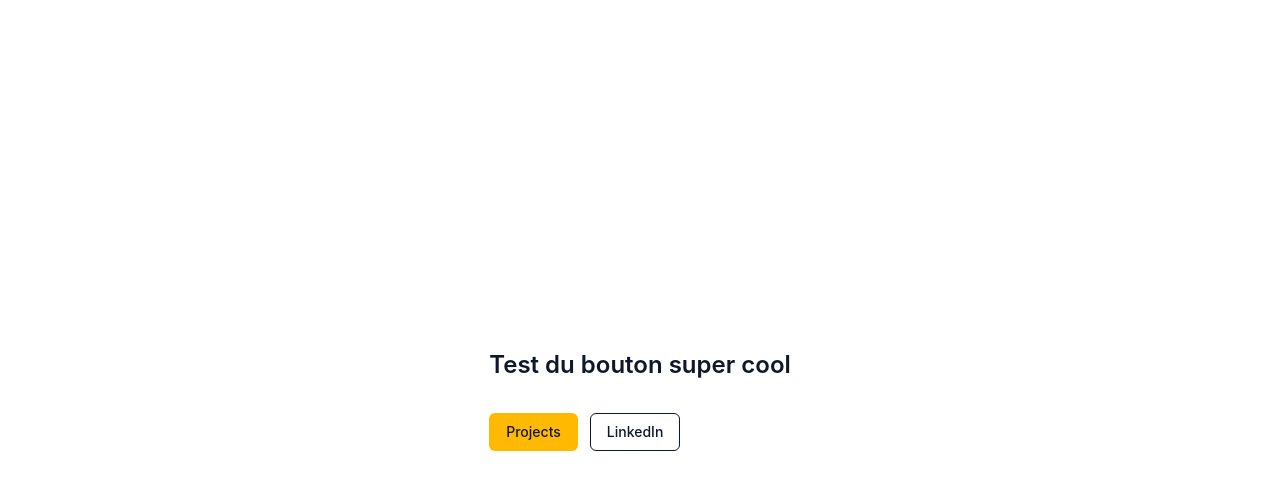
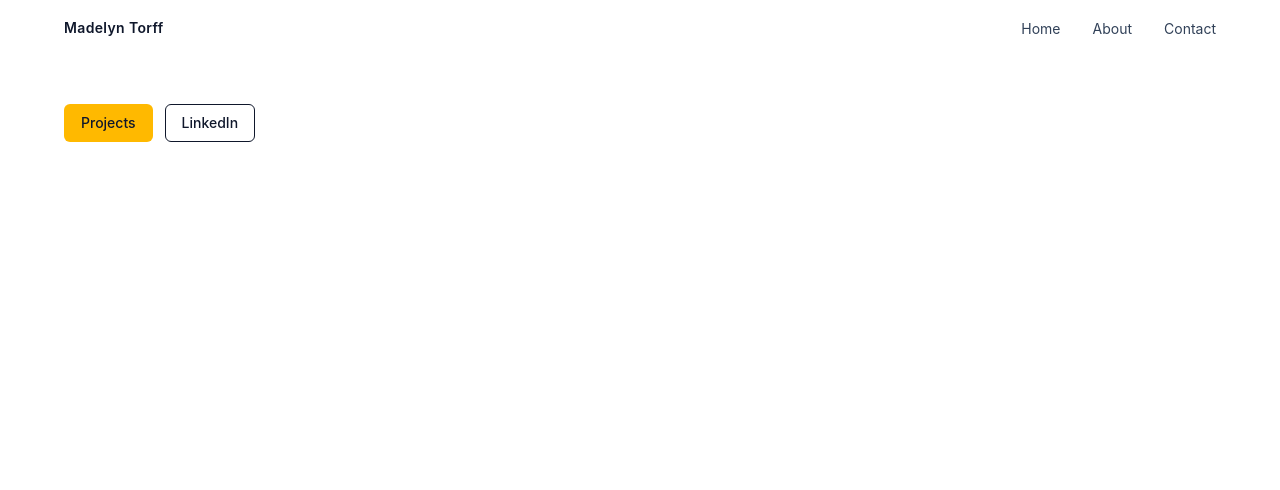
Before and after one commit to ErYors/portfolio, a React app: page / in a window 1280 px wide. Shown: the top 490 px of the page. Built offline with nearby package versions, Linux system fonts and the light colour scheme; the HTML template or start-up script is replaced by a standard one.

Commit message:
composant header

```diff
--- a/src/App.jsx
+++ b/src/App.jsx
@@ -1,16 +1,18 @@
 import Button from './components/Button'
+import Header from './components/Header'
 
 function App() {
   return (
-    <main className="min-h-screen flex items-center justify-center bg-white">
-      <div className="flex flex-col gap-8 items-start p-10">
-        <h1 className="text-2xl font-semibold text-slate-900">Test du bouton super cool</h1>
+    <div className="min-h-screen bg-white">
+      <Header />
+
+      <main className="max-w-300 mx-auto px-6 py-12">
         <div className="flex gap-3">
           <Button variant="primary">Projects</Button>
           <Button variant="secondary">LinkedIn</Button>
         </div>
-      </div>
-    </main>
+      </main>
+    </div>
   )
 }
 
--- /dev/null
+++ b/src/components/Header.jsx
@@ -0,0 +1,32 @@
+const navLinks = [
+  { label: 'Home', href: '#' },
+  { label: 'About', href: '#about' },
+  { label: 'Contact', href: '#contact' },
+]
+
+export default function Header({ name = 'Madelyn Torff' }) {
+  return (
+    <header className="w-full bg-white">
+      <div className="max-w-300 mx-auto h-14 px-6 flex items-center justify-between">
+        <a href="#" className="text-sm font-semibold text-slate-900 tracking-wide">
+          {name}
+        </a>
+
+        <nav>
+          <ul className="flex items-center gap-8">
+            {navLinks.map((link) => (
+              <li key={link.label}>
+                <a
+                  href={link.href}
+                  className="text-sm text-slate-700 hover:text-slate-900 transition-colors"
+                >
+                  {link.label}
+                </a>
+              </li>
+            ))}
+          </ul>
+        </nav>
+      </div>
+    </header>
+  )
+}
```
